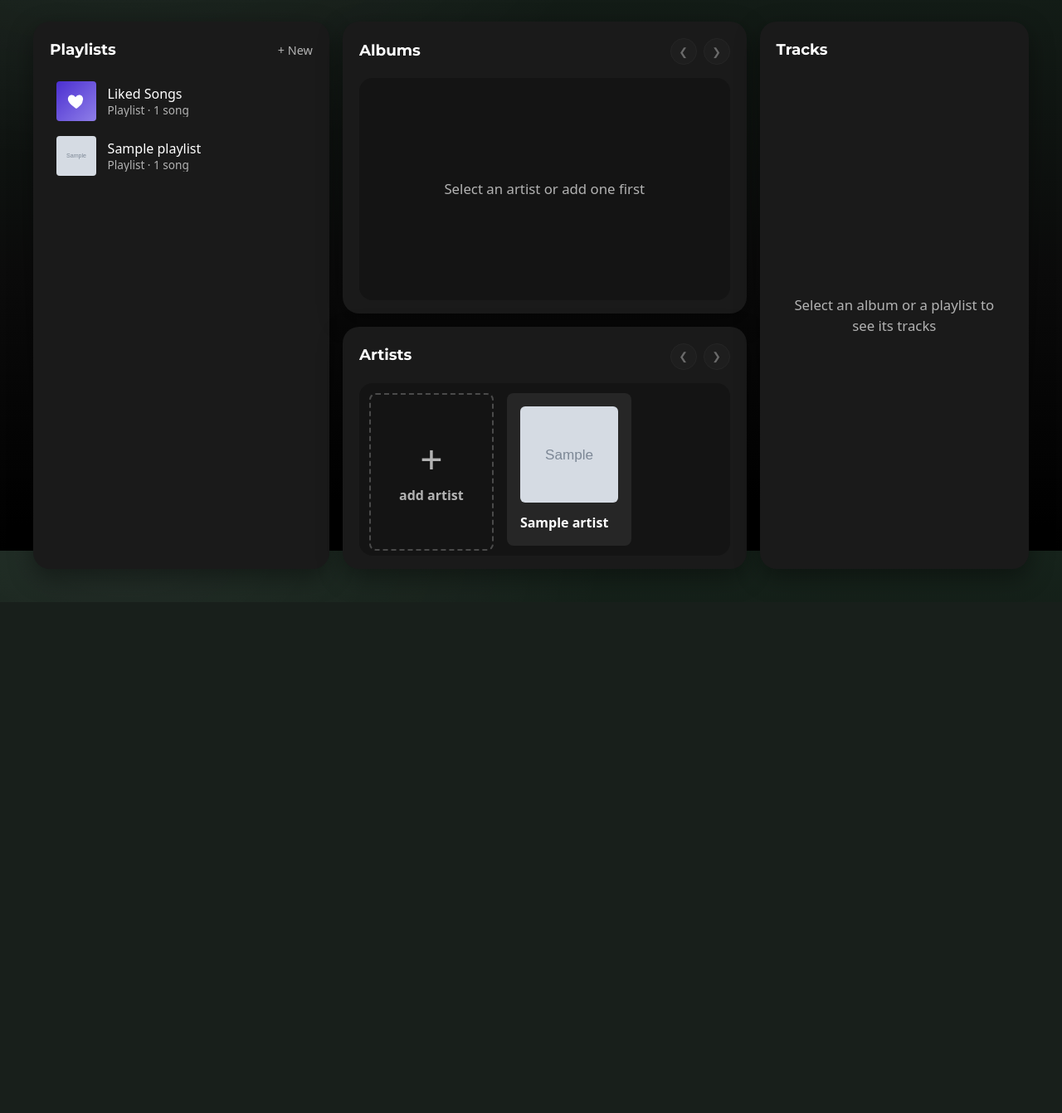
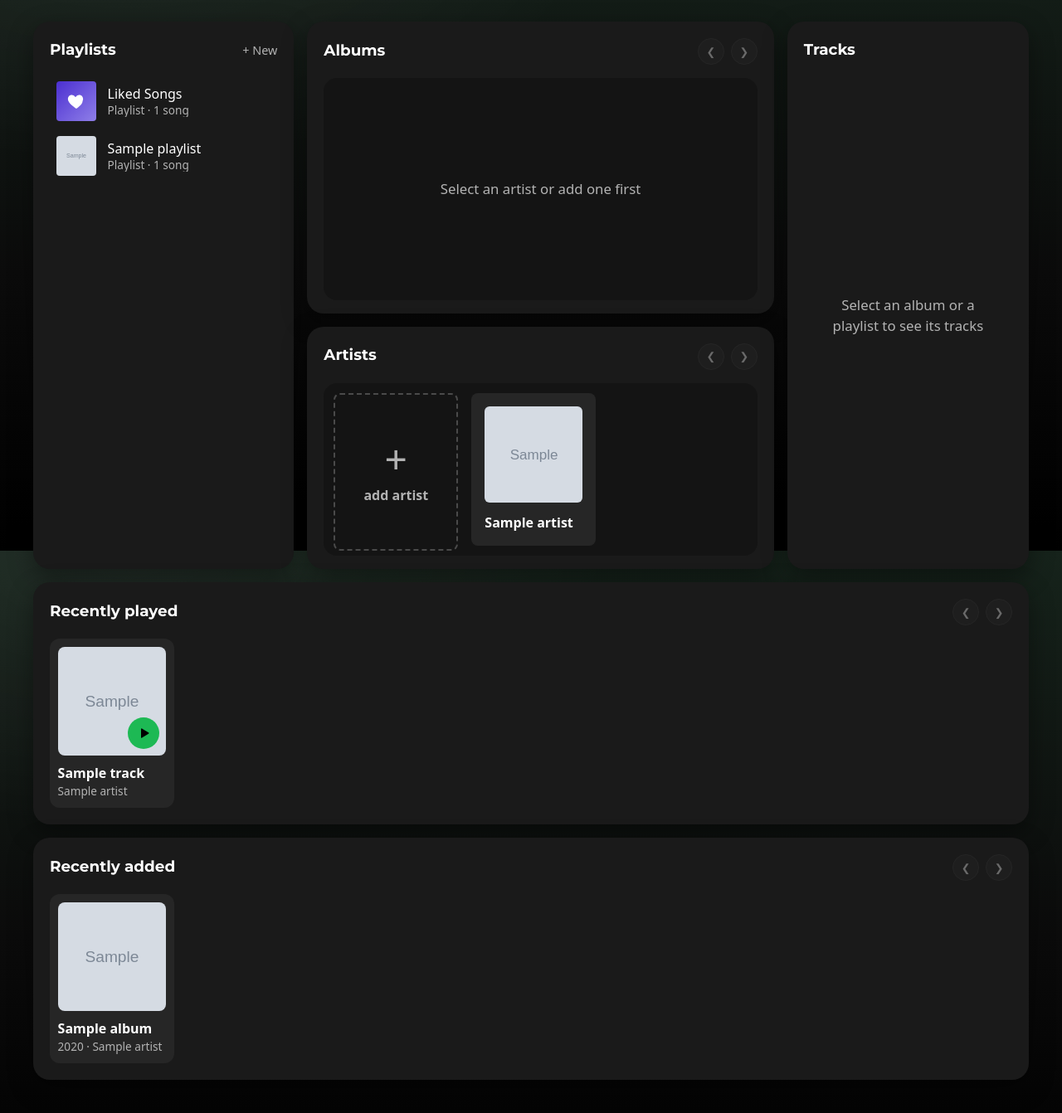
Before and after one commit to jcgabrielpollicar-beep/Spotify-Clone, a Django app: page / in a window 1280 px wide. Shown: the part 136-1478 px from the top of the page at 83% size. Before the commit the page ends 837 px from the top, so only its background shows below. Run offline with Django 5.2, Linux system fonts and the light colour scheme; a user stored in the database is signed in; tables that the repository leaves empty hold one stand-in row (values such as "Sample post"); grey boxes marked "Sample" are stand-in pictures.

Commit message:
Minor UI improvements

```diff
--- a/music/stats.py
+++ b/music/stats.py
@@ -9,6 +9,18 @@ def month_start(now=None):
     """Midnight on the first day of the current month."""
     now = timezone.localtime(now or timezone.now())
     return now.replace(day=1, hour=0, minute=0, second=0, microsecond=0)
+
+
+def recently_played(user, limit=12):
+    """The songs this user listened to last, newest first, each song once (for the home page's "Recently played")."""
+    rows = list(
+        Play.objects.filter(user=user)
+        .values('track')
+        .annotate(last=Max('played_at'))
+        .order_by('-last')[:limit]
+    )
+    tracks = Track.objects.select_related('album__artist').in_bulk([row['track'] for row in rows])
+    return [tracks[row['track']] for row in rows]
 
 
 def top_artists(user, limit=5, since=None):
--- a/music/views.py
+++ b/music/views.py
@@ -15,7 +15,7 @@ from django.utils.http import url_has_allowed_host_and_scheme
 from django.views.decorators.http import require_POST
 from django.views.generic import CreateView, DeleteView, DetailView, ListView, UpdateView
 
-from . import imports, spotify, wikipedia
+from . import imports, spotify, stats, wikipedia
 from .colors import panel_vars, theme_style
 from .forms import AlbumForm, ArtistForm, PlaylistForm, TrackForm
 from .models import Album, Artist, Like, Play, Playlist, PlaylistPartner, PlaylistTrack, Track, editable_playlists
@@ -185,6 +185,8 @@ def home(request):
                            .annotate(track_count=Count('tracks', distinct=True)),
         'liked_count': request.user.likes.count(),
         'artists': Artist.objects.order_by('-pk')[:30],  # newest added first
+        'recent_tracks': stats.recently_played(request.user),                                 # the rows under the panels
+        'recent_albums': Album.objects.select_related('artist').order_by('-pk')[:12],         # newest added first
         'theme_style': _home_theme(artist, album, playlist, liked),
         **_albums_context(artist, album),
         **_tracks_context(album, request.user, playlist, liked),
--- a/static/css/style.css
+++ b/static/css/style.css
@@ -455,7 +455,7 @@ body.home-page {
 /* home: playlists | albums over artists | tracks */
 .home-grid {
   display: grid;
-  grid-template-columns: minmax(0, 1.1fr) minmax(0, 1.5fr) minmax(0, 1fr);
+  grid-template-columns: minmax(0, .95fr) minmax(0, 1.7fr) minmax(0, .88fr);        /* playlists and tracks a little narrower, so albums + artists get the room */
   grid-template-rows: minmax(0, 1.2fr) minmax(0, 1fr);   /* the Artists row needs ~13rem of cards so the covers stay square */
   gap: 1rem;
   height: calc(100vh - var(--chrome, 152px) - var(--np-bar, 0px));    /* header + margins; leaves room for the Now playing bar when it is showing */
@@ -860,6 +860,36 @@ button.danger-link { color: var(--red); }
 .trk.is-playing .ico-pause { display: block; }
 .trk.is-active .trk-play { background: var(--green); color: #000; }
 .trk-play:disabled { cursor: default; opacity: .75; }
+
+/* home, under the panels: "Recently played" (a tile plays its song, see static/js/player.js) and "Recently added" (albums) */
+.home-recent { display: grid; gap: 1rem; margin-top: 1rem; }
+.home-recent .panel-head:has(+ .rc-empty) .carousel-nav { display: none; }
+.rc-row { display: flex; gap: 1rem; overflow-x: auto; scrollbar-width: none; padding-bottom: .25rem; }
+.rc-row::-webkit-scrollbar { display: none; }
+.rc { position: relative; flex: 0 0 150px; width: 150px; min-width: 0; padding: .6rem; border-radius: 12px; background: #262626; transition: background .15s; }
+.rc:hover { background: #333; color: var(--text); }
+.rc.is-active { background: #333; }
+.rc-art { position: relative; }
+.rc-art > a { display: block; }
+.rc-art img, .rc-art .placeholder { display: block; width: 100%; aspect-ratio: 1; object-fit: cover; border-radius: 8px; }
+.rc-art .placeholder { display: grid; place-items: center; background: #333; color: var(--muted); font-size: 2rem; }
+.rc-title { display: block; margin-top: .6rem; font-weight: 700; color: var(--text); overflow: hidden; text-overflow: ellipsis; white-space: nowrap; }
+.rc-sub { display: block; color: var(--muted); font-size: .85rem; overflow: hidden; text-overflow: ellipsis; white-space: nowrap; }
+a.rc-sub:hover { color: var(--green); }
+.rc.is-active .rc-title { color: #5bf08c; }
+.rc-play {
+  position: absolute; right: .5rem; bottom: .5rem;
+  width: 38px; height: 38px; border: 0; border-radius: 50%;
+  background: var(--green); color: #000; display: grid; place-items: center;
+  opacity: 0; transform: translateY(6px); transition: opacity .15s, transform .15s;
+}
+.rc-play svg { width: 18px; height: 18px; fill: currentColor; }
+.rc-play .ico-pause, .rc.is-playing .rc-play .ico-play { display: none; }
+.rc.is-playing .rc-play .ico-pause { display: block; }
+.rc:hover .rc-play, .rc-play:focus-visible, .rc.is-active .rc-play { opacity: 1; transform: none; }
+.rc-play:hover { transform: scale(1.08); }
+.rc-empty { margin: 0; padding: .25rem 0 .5rem; color: var(--muted); }
+@media (hover: none) { .rc-play { opacity: 1; transform: none; } }          /* no hover on a touch screen: always show the button */
 
 .trk-main { min-width: 0; }
 .trk-title { font-weight: 600; overflow: hidden; text-overflow: ellipsis; white-space: nowrap; }
--- a/static/js/player.js
+++ b/static/js/player.js
@@ -157,8 +157,8 @@
   }
 
   function startFromRow(row) {
-    var list = row.closest('.track-list');
-    var rows = list ? list.querySelectorAll('.trk[data-src]') : [row];
+    var list = row.closest('.track-list, .rc-row');                 // .rc = a tile on the home page's "Recently played" row
+    var rows = list ? list.querySelectorAll('.trk[data-src], .rc[data-src]') : [row];
     queue = [];
     var start = 0;
     Array.prototype.forEach.call(rows, function (r) {
@@ -303,18 +303,18 @@
 
   // ---- the track rows on the page follow what the bar is playing
   function rowFor(t) {
-    return t ? document.querySelector('.trk[data-id="' + t.id + '"]') : null;
+    return t ? document.querySelector('.trk[data-id="' + t.id + '"], .rc[data-id="' + t.id + '"]') : null;
   }
 
   function syncRows() {
     var t = current();
     var playing = !audio.paused && !audio.ended;
-    Array.prototype.forEach.call(document.querySelectorAll('.trk'), function (row) {
+    Array.prototype.forEach.call(document.querySelectorAll('.trk, .rc'), function (row) {
       var mine = !!t && row.dataset.id === t.id && !!row.dataset.src;
       row.classList.toggle('is-active', mine);
       row.classList.toggle('is-playing', mine && playing);
       if (!mine) row.classList.remove('has-error');
-      var button = row.querySelector('.trk-play');
+      var button = row.querySelector('.trk-play, .rc-play');
       if (button && !button.disabled) {
         var on = mine && playing;
         button.setAttribute('aria-pressed', on ? 'true' : 'false');
@@ -332,7 +332,7 @@
   new MutationObserver(function (mutations) {
     var rowsAdded = mutations.some(function (m) {
       return Array.prototype.some.call(m.addedNodes, function (n) {
-        return n.nodeType === 1 && (n.matches('.trk') || n.querySelector('.trk'));
+        return n.nodeType === 1 && (n.matches('.trk, .rc') || n.querySelector('.trk, .rc'));
       });
     });
     if (rowsAdded) syncRows();
@@ -357,9 +357,9 @@
 
   // ====================================================================== controls
   document.addEventListener('click', function (event) {
-    var button = event.target.closest('.trk-play');
+    var button = event.target.closest('.trk-play, .rc-play');
     if (!button || button.disabled) return;
-    var row = button.closest('.trk');
+    var row = button.closest('.trk, .rc');
     if (!row || !row.dataset.src) return;
     if (current() && current().id === row.dataset.id) toggle();
     else startFromRow(row);
--- a/templates/music/home.html
+++ b/templates/music/home.html
@@ -100,6 +100,71 @@
     </div>
   </section>
 
+</div>
+
+{# Two scrolling rows below the panels. "Recently played" comes from the listens the player records; static/js/player.js treats a .rc tile like a track row. #}
+<div class="home-recent">
+  <section class="panel">
+    <div class="panel-head">
+      <h2>Recently played</h2>
+      <div class="carousel-nav" data-target="recent-played-row">
+        <button type="button" data-scroll="prev" aria-label="Scroll recently played left">&#10094;</button>
+        <button type="button" data-scroll="next" aria-label="Scroll recently played right">&#10095;</button>
+      </div>
+    </div>
+    {% if recent_tracks %}
+      <div class="rc-row" id="recent-played-row">
+        {% for track in recent_tracks %}
+          <div class="rc" data-id="{{ track.pk }}" data-title="{{ track.title }}"
+               data-artist="{{ track.album.artist }}" data-artist-url="{{ track.album.artist.get_absolute_url }}"
+               data-album="{{ track.album.title }}" data-album-url="{{ track.album.get_absolute_url }}"
+               {% if track.album.cover %}data-cover="{{ track.album.cover.url }}"{% endif %}
+               {% if track.playable_url %}data-src="{{ track.playable_url }}" data-seconds="{{ track.duration_seconds }}"{% endif %}>
+            <div class="rc-art">
+              <a href="{{ track.album.get_absolute_url }}" tabindex="-1" aria-hidden="true">
+                {% if track.album.cover %}<img src="{{ track.album.cover.url }}" alt="">{% else %}<div class="placeholder">&#9835;</div>{% endif %}
+              </a>
+              {% if track.playable_url %}
+                <button class="rc-play" type="button" aria-label="Play {{ track.title }}" aria-pressed="false">
+                  <svg class="ico-play" viewBox="0 0 24 24" aria-hidden="true"><path d="M8 5.5v13a1 1 0 0 0 1.5.86l10.5-6.5a1 1 0 0 0 0-1.72L9.5 4.64A1 1 0 0 0 8 5.5z"/></svg>
+                  <svg class="ico-pause" viewBox="0 0 24 24" aria-hidden="true"><rect x="5.5" y="4" width="4.5" height="16" rx="1.2"/><rect x="14" y="4" width="4.5" height="16" rx="1.2"/></svg>
+                </button>
+              {% endif %}
+            </div>
+            <a class="rc-title" href="{{ track.album.get_absolute_url }}" title="{{ track.title }}">{{ track.title }}</a>
+            <a class="rc-sub" href="{{ track.album.artist.get_absolute_url }}">{{ track.album.artist }}</a>
+          </div>
+        {% endfor %}
+      </div>
+    {% else %}
+      <p class="rc-empty">Nothing played yet. Press play on a song and it will show up here.</p>
+    {% endif %}
+  </section>
+
+  <section class="panel">
+    <div class="panel-head">
+      <h2><a href="{% url 'album_list' %}">Recently added</a></h2>
+      <div class="carousel-nav" data-target="recent-added-row">
+        <button type="button" data-scroll="prev" aria-label="Scroll recently added left">&#10094;</button>
+        <button type="button" data-scroll="next" aria-label="Scroll recently added right">&#10095;</button>
+      </div>
+    </div>
+    {% if recent_albums %}
+      <div class="rc-row" id="recent-added-row">
+        {% for album in recent_albums %}
+          <a class="rc rc-album" href="{{ album.get_absolute_url }}" title="{{ album.title }} - {{ album.artist }}">
+            <div class="rc-art">
+              {% if album.cover %}<img src="{{ album.cover.url }}" alt="">{% else %}<div class="placeholder">&#9835;</div>{% endif %}
+            </div>
+            <span class="rc-title">{{ album.title }}</span>
+            <span class="rc-sub">{{ album.release_date.year }} &middot; {{ album.artist }}</span>
+          </a>
+        {% endfor %}
+      </div>
+    {% else %}
+      <p class="rc-empty">Albums you add will show up here.</p>
+    {% endif %}
+  </section>
 </div>
 
 <script>
```
Also changed, not shown: music/tests.py (+53 -2 lines).
